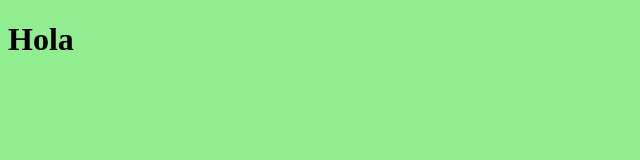
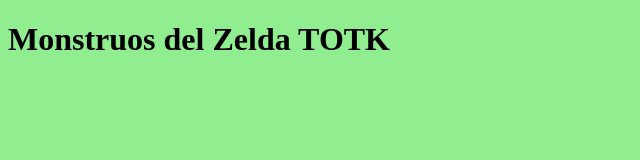
Before and after one commit to antojoarras/prueba, a plain HTML site: page index.html in a window 1280 px wide. Shown: the whole page, without its empty margins (0-640 px from the left). Drawn offline with Linux system fonts and the light colour scheme.

Commit message:
Update index.html

```diff
--- a/index.html
+++ b/index.html
@@ -10,6 +10,10 @@
     <!--script src="script.js" defer></script-->
   </head>
   <body>
-    <h1>Hola</h1>
+    <div id="general" class="chulo">
+      <div id="titulo" class="chulo">
+        <h1>Monstruos del Zelda TOTK</h1>
+      </div>
+    </div>
   </body>
 </html>
```
